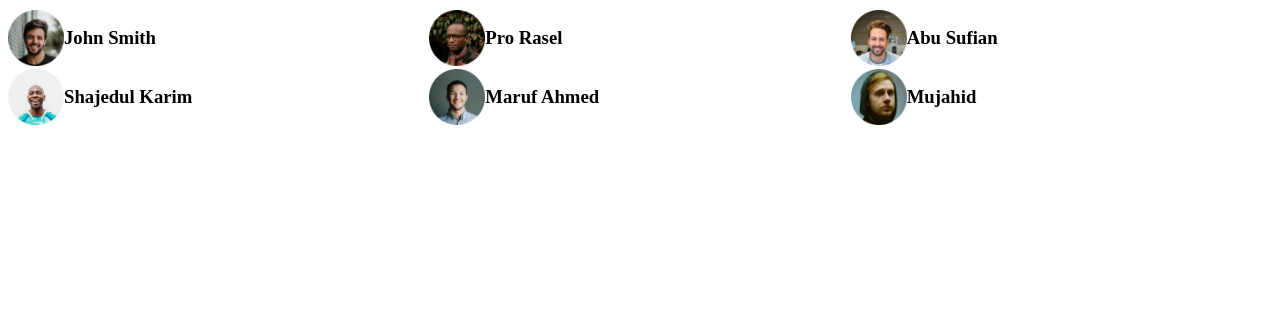
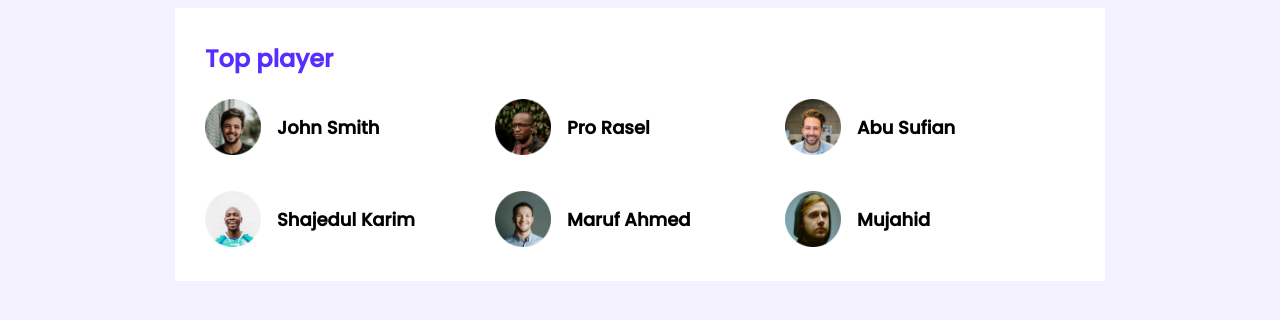
Before and after one commit to ontu001/leader-board-css3, a plain HTML site: page index.html in a window 1280 px wide. Drawn offline with Linux system fonts and the light colour scheme.

Commit message:
top player done:

```diff
--- a/index.html
+++ b/index.html
@@ -20,33 +20,34 @@ header tag star
 
     <!-- main section start -->
     <main>
-        <section>
+        <section class="container">
             <!-- top players -->
             <div class="top-players">
+                <h2 class="section-title">Top player</h2>
                 <div class="top-player">
                     <div class="player">
                         <img src="images/players/player-1.png" alt="">
-                        <h3>John Smith</h3>
+                        <h3 class="player-name">John Smith</h3>
                     </div>
                     <div class="player">
                         <img src="images/players/player-2.png" alt="">
-                        <h3>Pro Rasel</h3>
+                        <h3 class="player-name">Pro Rasel</h3>
                     </div>
                     <div class="player">
                         <img src="images/players/player-3.png" alt="">
-                        <h3>Abu Sufian</h3>
+                        <h3 class="player-name">Abu Sufian</h3>
                     </div>
                     <div class="player">
                         <img src="images/players/player-4.png" alt="">
-                        <h3>Shajedul Karim</h3>
+                        <h3 class="player-name">Shajedul Karim</h3>
                     </div>
                     <div class="player">
                         <img src="images/players/player-5.png" alt="">
-                        <h3>Maruf Ahmed</h3>
+                        <h3 class="player-name">Maruf Ahmed</h3>
                     </div>
                     <div class="player">
                         <img src="images/players/player-6.png" alt="">
-                        <h3>Mujahid</h3>
+                        <h3 class="player-name">Mujahid</h3>
                     </div>
                 </div>
             </div>
--- a/styles/style.css
+++ b/styles/style.css
@@ -1,7 +1,33 @@
+@import url('https://fonts.googleapis.com/css2?family=Poppins:wght@500&display=swap');
+
+/* common utilities */
+body {
+    font-family: 'Poppins', sans-serif;
+    background-color: #F3F1FF;
+}
+
+main {
+    display: flex;
+    justify-content: center;
+}
+
+.container {
+    background-color: #FFFFFF;
+    width: 870px;
+    padding: 30px;
+}
+
 /* top players */
+.section-title {
+    color: #562EFF;
+    font-size: 24px;
+    margin-top: 3px;
+}
+
 .top-player {
     display: grid;
     grid-template-columns: repeat(3, 1fr);
+    grid-row-gap: 29px;
 }
 
 .player {
@@ -13,3 +39,8 @@
     width: 56px;
     height: 56px;
 }
+
+.player-name {
+    margin-left: 16px;
+    font-size: 18px;
+}
```
